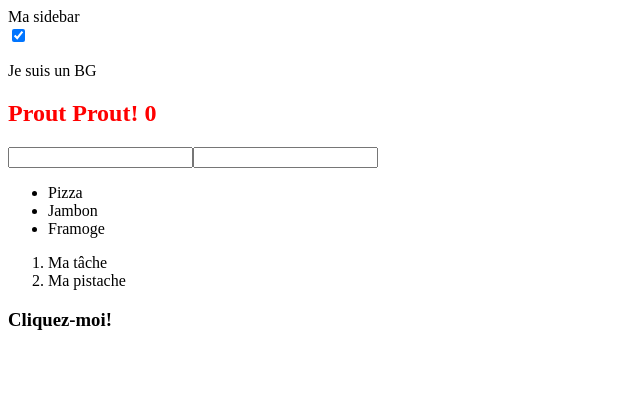
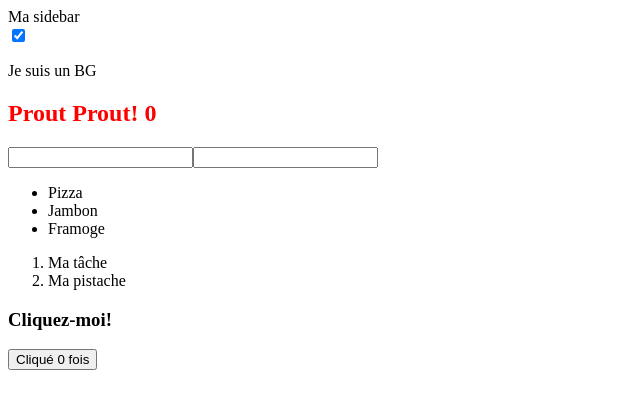
Before and after one commit to jblavisse/vue-tuto, a Vue app: page / in a window 1280 px wide. Shown: the top 408 px of the page, without its empty margins (0-640 px from the left). Built offline with nearby package versions, Linux system fonts and the light colour scheme.

Commit message:
Create button to increment score

```diff
--- a/src/App.vue
+++ b/src/App.vue
@@ -27,6 +27,9 @@
 
     <h3 @click="clickMe">Cliquez-moi!</h3>
 
+
+    <button @click="incrementScore">Cliqué {{score}} fois</button>
+
   </div>
 </template>
 
@@ -38,6 +41,9 @@ export default {
   methods: {
     clickMe: function() {
       console.log("J'ai été cliqué!");
+    },
+    incrementScore: function() {
+      this.score++;
     }
   },
   data: function() {
```
